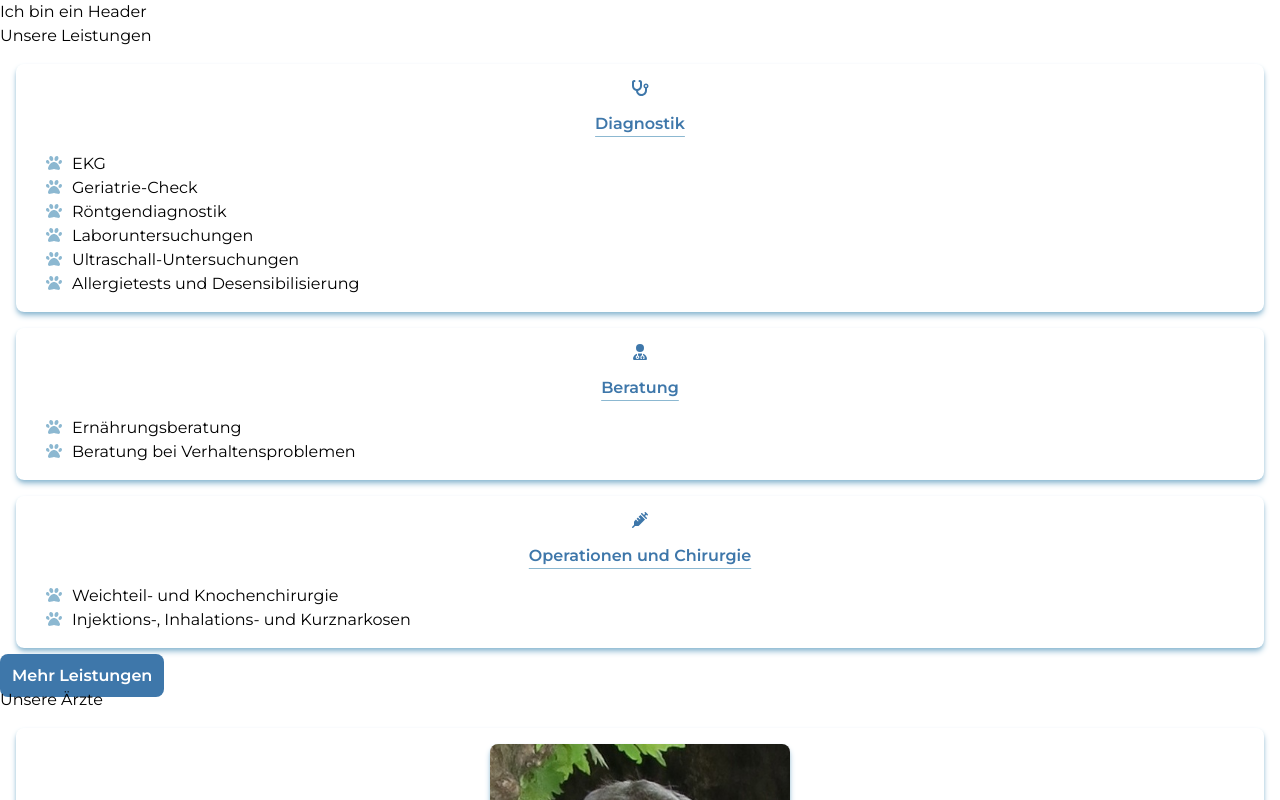
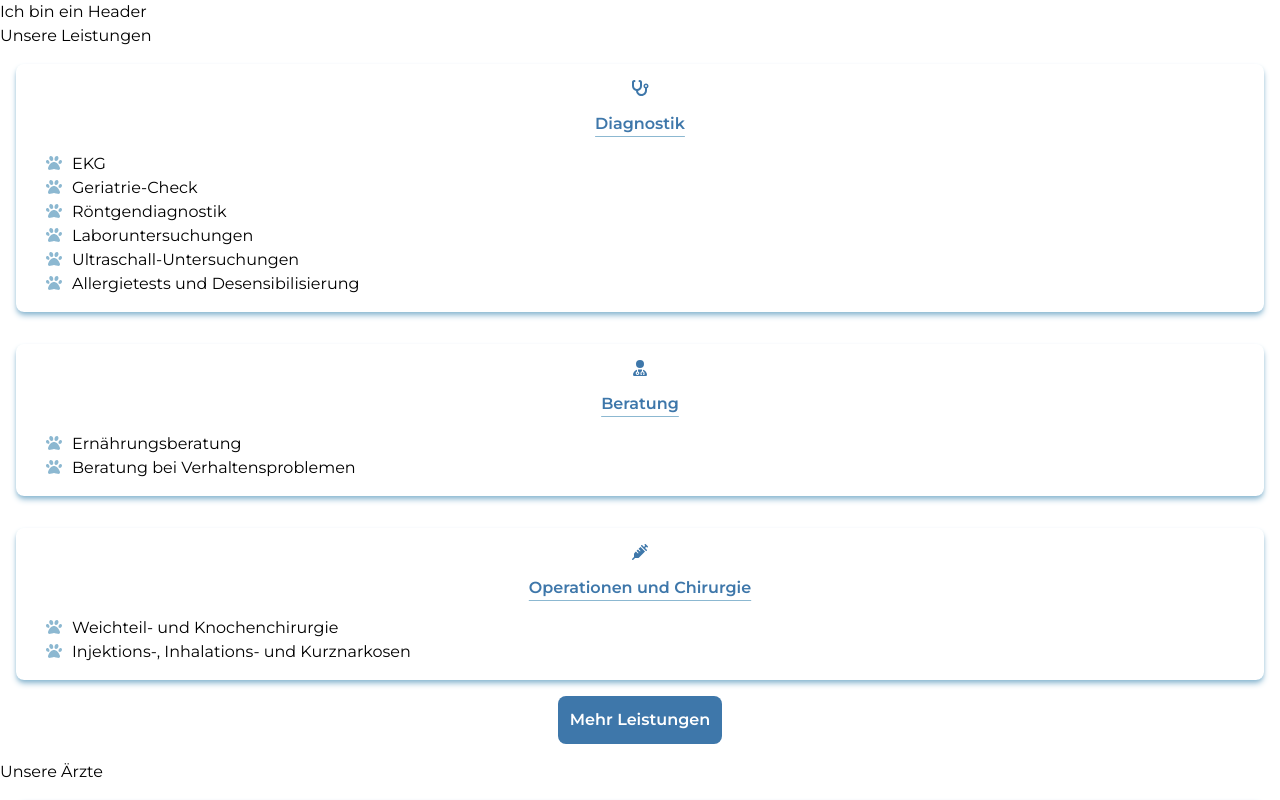
Before and after one commit to room-twenty/tierarztpraxis-volker-gerlitzki, a Next.js app in the folder vet-clinic/: page / in a window 1280 px wide. Shown: the top 800 px of the page. Built offline with nearby package versions, Linux system fonts and the light colour scheme.

Commit message:
chore: add tailwind styling props to reflect changes in LeistungenSection

```diff
--- a/vet-clinic/app/page.tsx
+++ b/vet-clinic/app/page.tsx
@@ -5,7 +5,11 @@ export default function Home() {
   return (
     <>
       {/* <h1>Ich bin die Startseite</h1> */}
-      <LeistungenSection sliceAmount={[0, 3]} currentPath="/" />
+      <LeistungenSection
+        sliceAmount={[0, 3]}
+        currentPath="/"
+        styling="flex flex-col"
+      />
       <DocTeamSection />
     </>
   );
```
